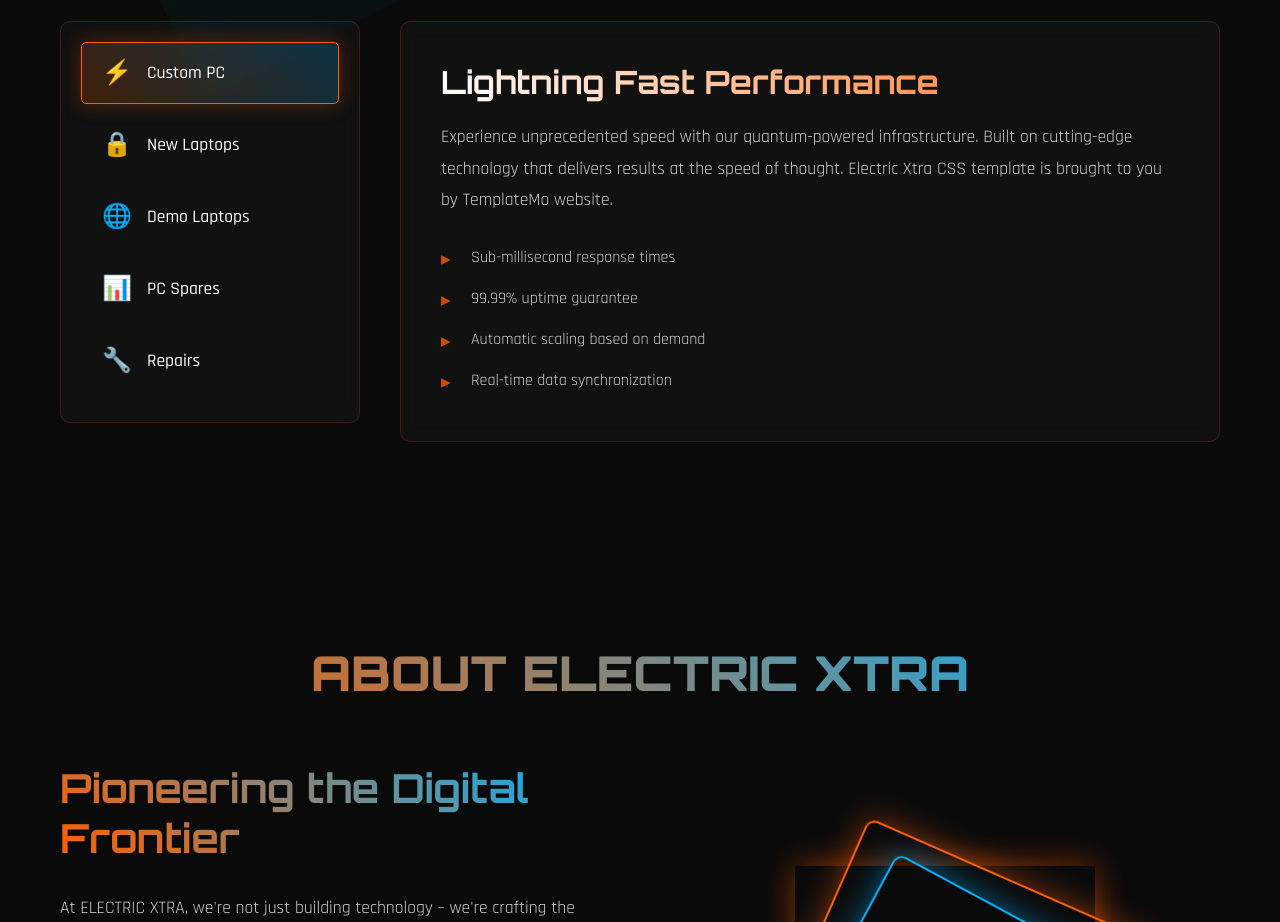
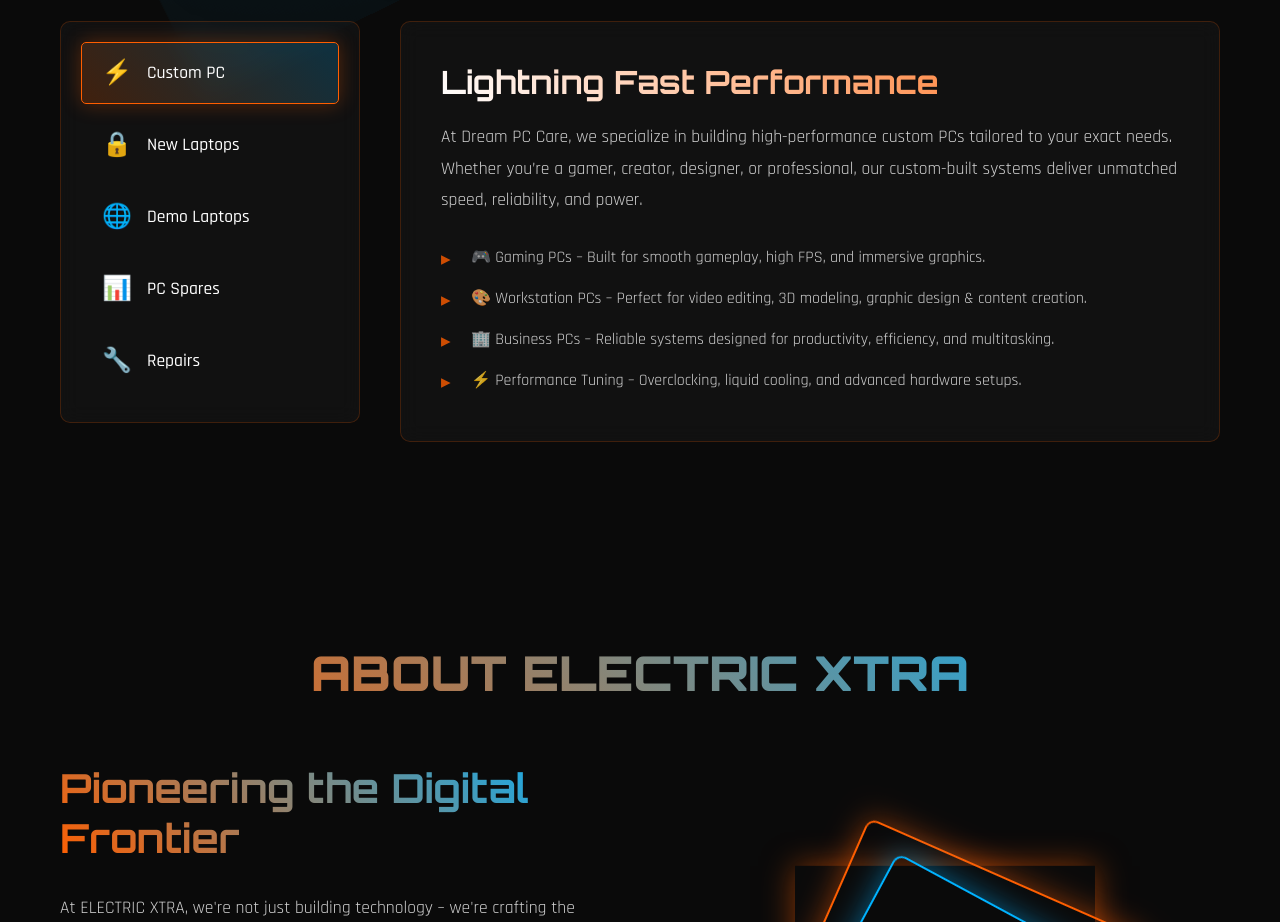
Before and after one commit to sabharisabhari7-hub/Dreampccare-, a plain HTML site: page index.html in a window 1280 px wide. Shown: the part 1000-1922 px from the top of the page. Drawn offline with Linux system fonts and the light colour scheme.

Commit message:
Update index.html

```diff
--- a/index.html
+++ b/index.html
@@ -114,12 +114,12 @@ https://templatemo.com/tm-596-electric-xtra
             <div class="feature-content">
                 <div class="content-panel active" id="performance">
                     <h3>Lightning Fast Performance</h3>
-                    <p>Experience unprecedented speed with our quantum-powered infrastructure. Built on cutting-edge technology that delivers results at the speed of thought. Electric Xtra CSS template is brought to you by TemplateMo website.</p>
+                    <p>At Dream PC Care, we specialize in building high-performance custom PCs tailored to your exact needs. Whether you’re a gamer, creator, designer, or professional, our custom-built systems deliver unmatched speed, reliability, and power.</p>
                     <ul class="feature-list">
-                        <li>Sub-millisecond response times</li>
-                        <li>99.99% uptime guarantee</li>
-                        <li>Automatic scaling based on demand</li>
-                        <li>Real-time data synchronization</li>
+                        <li>🎮 Gaming PCs – Built for smooth gameplay, high FPS, and immersive graphics.</li>
+                        <li>🎨 Workstation PCs – Perfect for video editing, 3D modeling, graphic design & content creation.</li>
+                        <li>🏢 Business PCs – Reliable systems designed for productivity, efficiency, and multitasking.</li>
+                        <li>⚡ Performance Tuning – Overclocking, liquid cooling, and advanced hardware setups.</li>
                     </ul>
                 </div>
                 <div class="content-panel" id="security">
```
